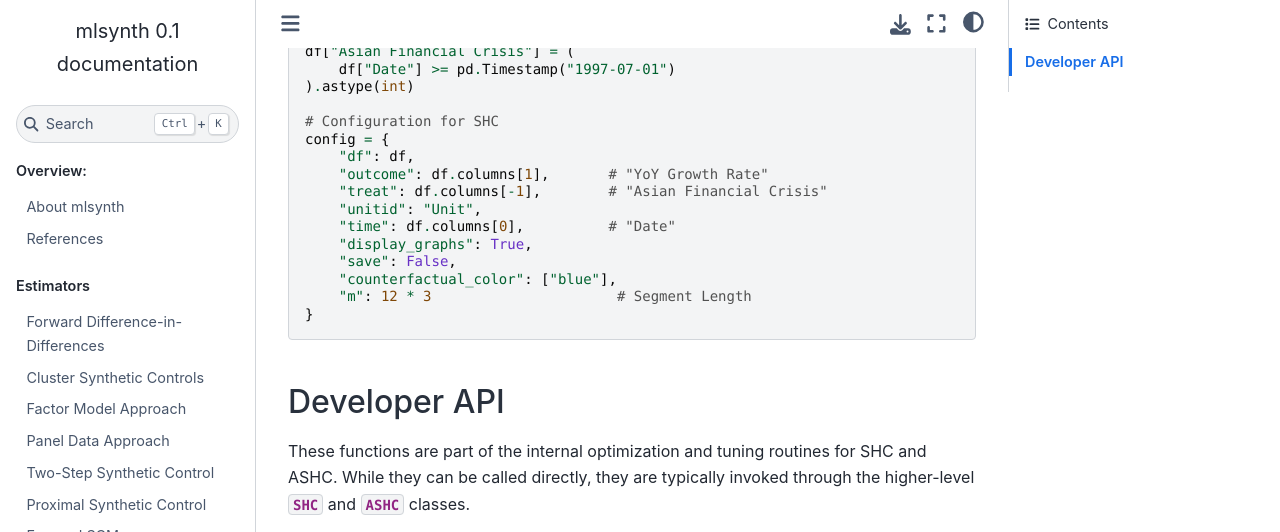
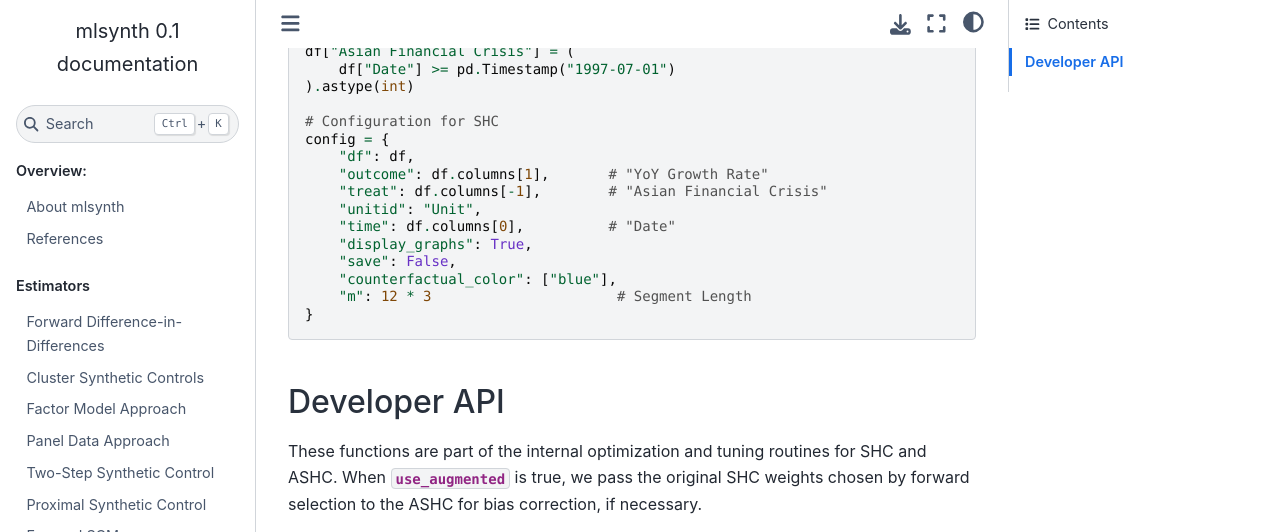
Before and after one commit to jgreathouse9/mlsynth, a Sphinx documentation site: the page built from docs/shc.rst, in a window 1280 px wide and 900 px high, scrolled down 1079 px, cut to the strip 0-532 px from the top of the window. Built offline with Sphinx 7.4.7 and the Sphinx Book theme 1.1.4, drawn with Linux system fonts in a browser that asks for light colours; pages that are not in the unit, such as notebooks, are missing from menus.

Commit message:
Update shc.rst

```diff
--- a/docs/shc.rst
+++ b/docs/shc.rst
@@ -76,9 +76,7 @@ Developer API
 =============
 
 These functions are part of the internal optimization and tuning routines
-for SHC and ASHC.
-While they can be called directly, they are typically invoked through the
-higher-level :class:`SHC` and :class:`ASHC` classes.
+for SHC and ASHC. When  :class:`use_augmented` is true, we pass the original SHC weights chosen by forward selection to the ASHC for bias correction, if necessary.
 
 .. autofunction:: mlsynth.utils.estutils._solve_SHC_QP
 .. autofunction:: mlsynth.utils.estutils.tune_lambda_ashc
```
